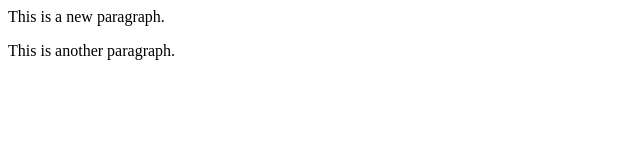
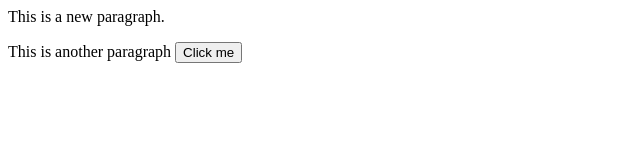
Before and after one commit to rdhrdhrdh899-creator/LocalRepo, a plain HTML site: page index.html in a window 1280 px wide. Shown: the whole page, without its empty margins (0-640 px from the left). Drawn offline with Linux system fonts and the light colour scheme.

Commit message:
added button in p tag

```diff
--- a/index.html
+++ b/index.html
@@ -1,2 +1,2 @@
 <p>This is a new paragraph.</p>
-<p>This is another paragraph.</p>
+<p>This is another paragraph <button>Click me</button></p>
```
